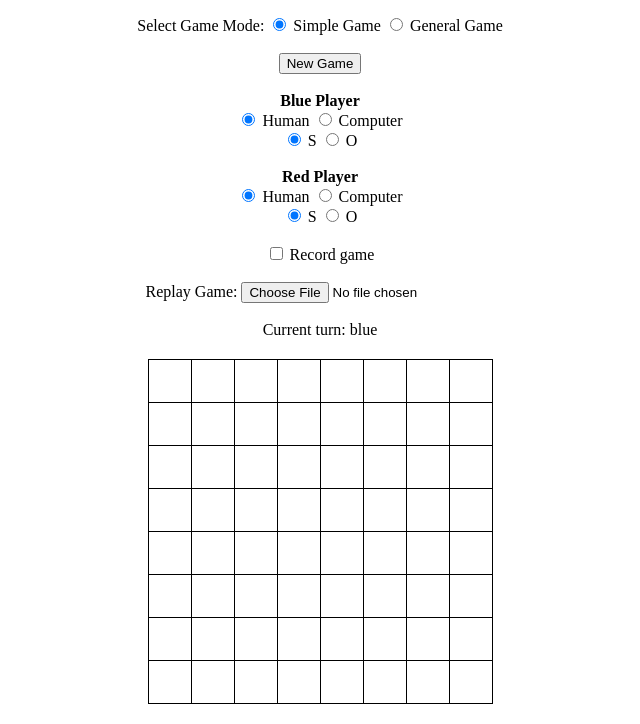
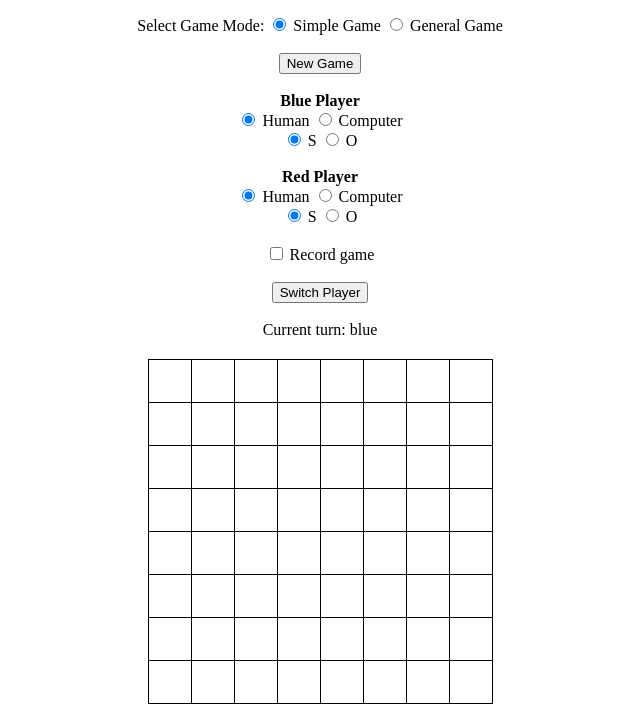
Before and after one commit to talen1/SOS-game, a plain HTML site: page index.html in a window 1280 px wide. Shown: the part 104-828 px from the top of the page, without its empty margins (320-960 px from the left). Drawn offline with Linux system fonts and the light colour scheme.

Commit message:
Update index.html

```diff
--- a/index.html
+++ b/index.html
@@ -57,8 +57,7 @@
         </div>
         <br>
         <div>
-            <label for="replayFile">Replay Game:</label>
-            <input type="file" id="replayFile" onchange="replayGame(this.files[0])">
+            <button onclick="switchPlayerManual()">Switch Player</button>
         </div>
         <br>
         <div id="winnerDisplay" style="font-size: 20px; color: green;"></div>
```
